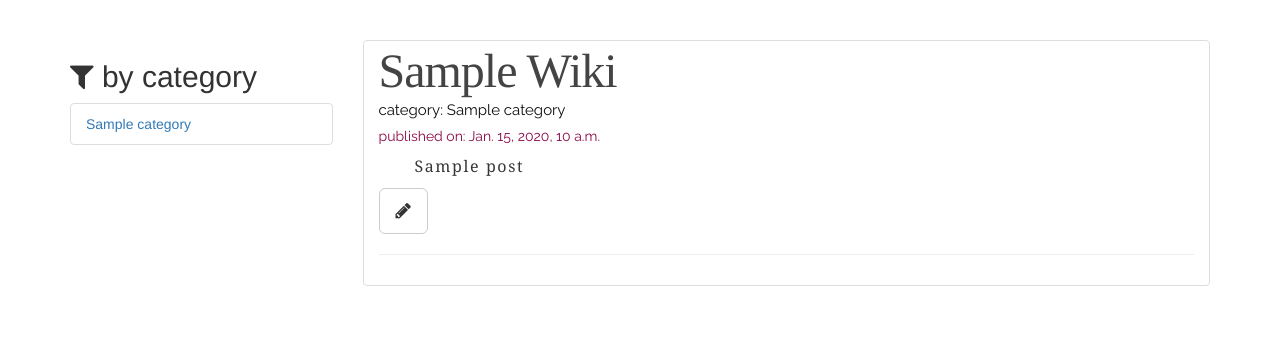
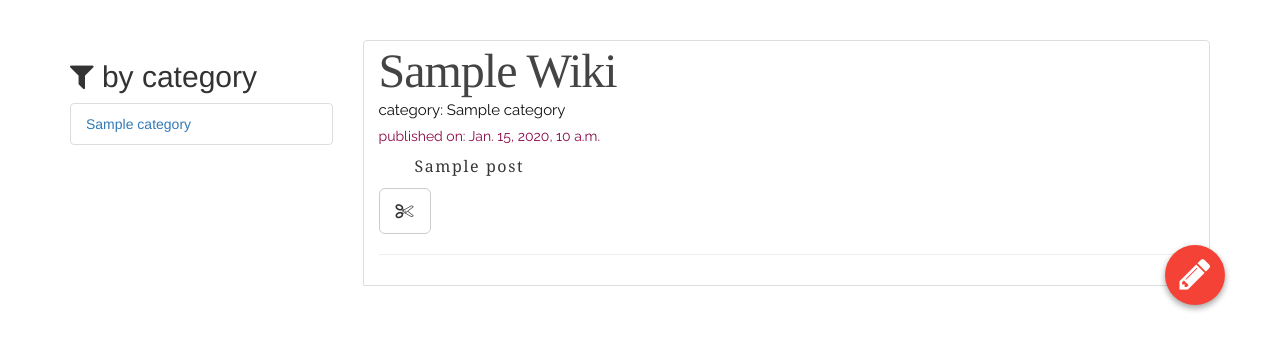
Before and after one commit to jobm/WIKI-LITE, a Django app: template Wiki/templates/wiki_home.html in a window 1280 px wide. Shown: the part 52-402 px from the top of the page. Run offline with Django 3.2, Linux system fonts and the light colour scheme; the template is opened without the code that fills it: most values are stand-ins (such as "Sample title", 1, 10 or a date in 2020); some libraries are stand-ins or nearby versions.

Commit message:
FAB button to create article

```diff
--- a/Wiki/templates/wiki_home.html
+++ b/Wiki/templates/wiki_home.html
@@ -25,13 +25,17 @@
             <p class="main_post">
               {{wiki.post}}
             </p>
-            <a href="{% url "wikis:edit" wiki.slug %}" class="btn btn-default btn-lg"><i class="fa fa-pencil"></i></a>
+            <a href="{% url "wikis:edit" wiki.slug %}" class="btn btn-default btn-lg"><i class="fa fa-scissors"></i></a>
             </button>
             <hr>
           </li>
+          <a href="{% url "wikis:create"%}" >
+        <button class="kc_fab_main_btn"><i class="fa fa-pencil"></i></button>
+        </a>
           {% endfor %}
         </ul>
       </div>
     </div>
 </div>
+
 {% endblock %}
--- a/Wiki/urls.py
+++ b/Wiki/urls.py
@@ -11,5 +11,6 @@ urlpatterns = [
     url(r'wiki/update/$', views.wiki_update, name="update"),
     url(r'wiki/(?P<slug>[\w-]+)/$', views.wiki_view, name="details"),
     url(r'wiki/(?P<slug>[\w-]+)/edit/$', views.wiki_edit_form, name="edit"),
+    url(r'wiki/(?P<slug>[\w-]+)/edit/$', views.wiki_edit_form, name="edit"),
     url(r'wiki/(?P<slug>[\w-]+)/delete/$', views.wiki_delete, name="delete"),
 ]
--- a/assets/css/custom.css
+++ b/assets/css/custom.css
@@ -157,3 +157,22 @@
 .post_title_category{
 		text-transform: capitalize;
 }
+
+/*FAB for creating new button*/
+.kc_fab_main_btn{
+  background-color:#F44336;
+  width:60px;
+  height:60px;
+	position:absolute;
+	bottom:0;
+	right:0;
+  border-radius:100%;
+  background:#F44336;
+  border:none;
+  outline:none;
+  color:#FFF;
+  font-size:36px;
+  box-shadow: 0 3px 6px rgba(0,0,0,0.16), 0 3px 6px rgba(0,0,0,0.23);
+  transition:.3s;
+  -webkit-tap-highlight-color: rgba(0,0,0,0);
+}
--- a/templates/registration/activation_email.txt
+++ b/templates/registration/activation_email.txt
@@ -10,4 +10,4 @@ http://{{ site.domain }}{% url 'registration_activate' activation_key %}
 
 {% blocktrans %}The above link is valid for {{ expiration_days }} days.{% endblocktrans %}
 
--Team CFE
+-ThankYou
```
Also changed, not shown: 3 other files.
